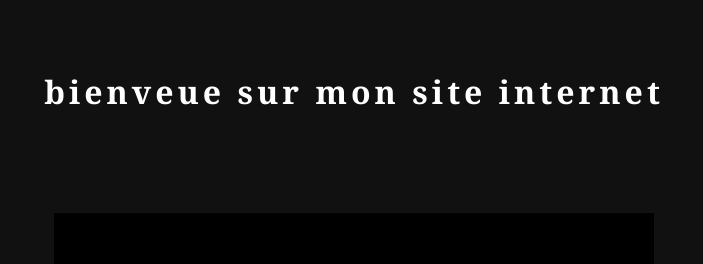
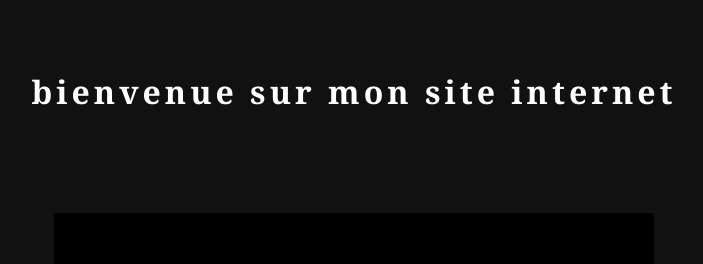
Before and after one commit to soanbeltran/site-de-soan-beltran, a plain HTML site: page index.html in a window 1280 px wide. Shown: the top 264 px of the page, without its empty margins (286-989 px from the left). Drawn offline with Linux system fonts and the light colour scheme.

Commit message:
Update index.html

```diff
--- a/index.html
+++ b/index.html
@@ -8,7 +8,7 @@
   <link rel="stylesheet" href="style.css">
 </head>
 <body>
-  <h1>bienveue sur mon site internet</h1>
+  <h1>bienvenue sur mon site internet</h1>
   <!-- Horizontal -->
   <div class="slider-container slider-1">
     <div class="slider">
```
